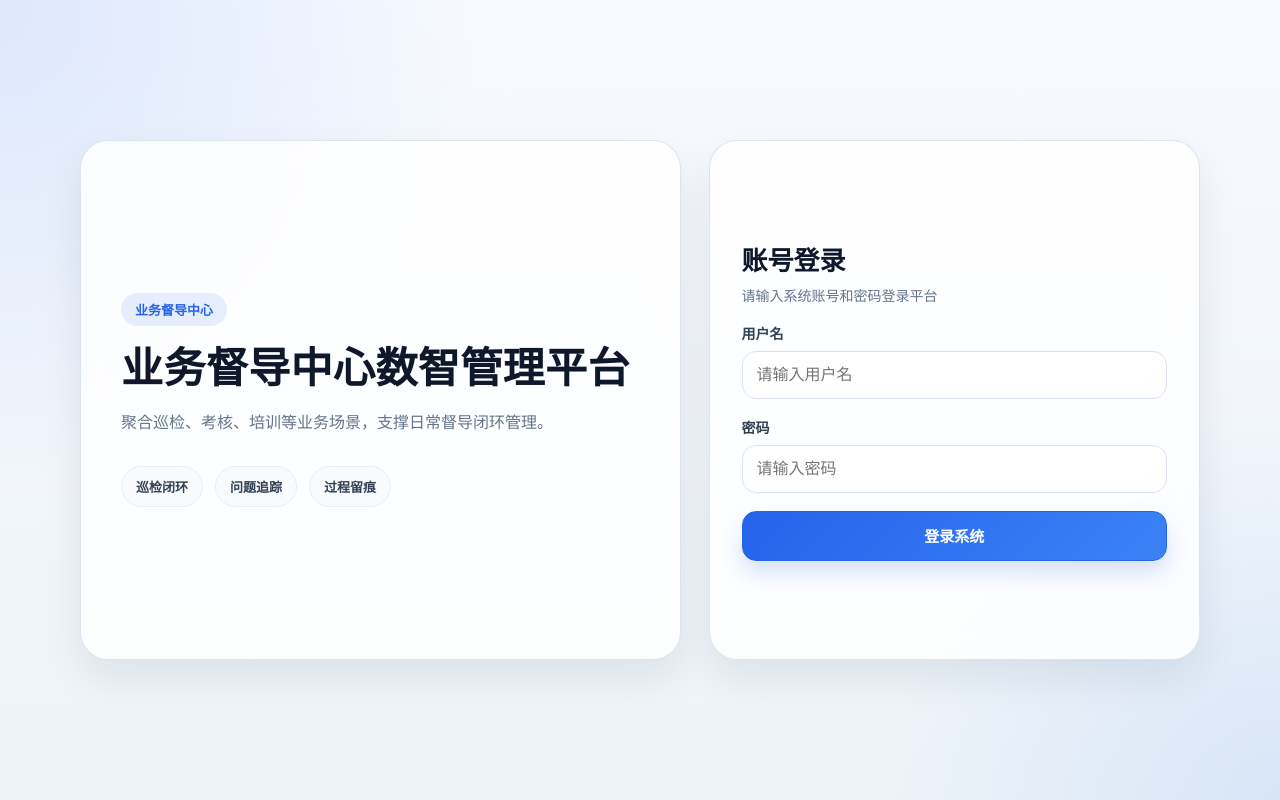
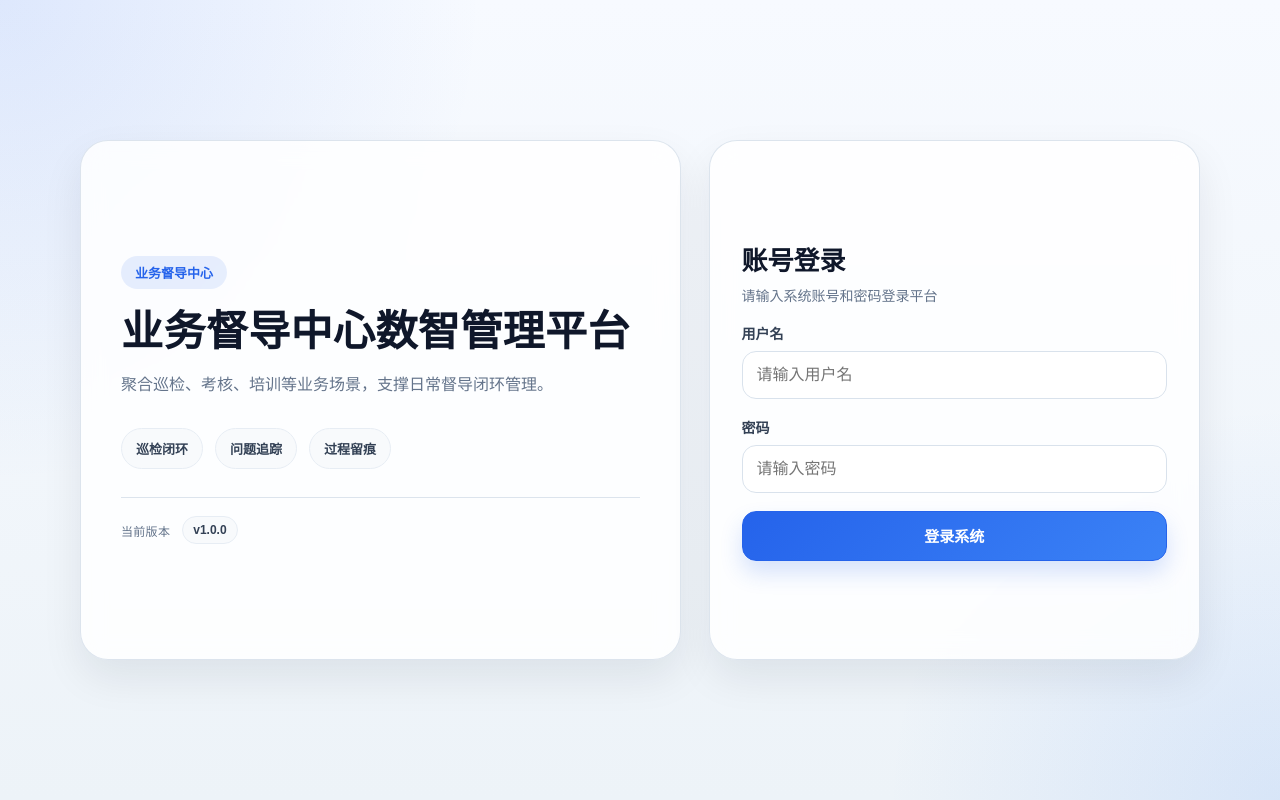
Before and after one commit to HanchengZuo/ywddzx-smart-platform, a Vue app in the folder frontend/: page /login in a window 1280 px wide. Built offline with nearby package versions, Linux system fonts and the light colour scheme.

Commit message:
Add version label to login hero

```diff
--- a/frontend/package.json
+++ b/frontend/package.json
@@ -1,6 +1,6 @@
 {
   "name": "frontend",
-  "version": "0.0.0",
+  "version": "1.0.0",
   "private": true,
   "type": "module",
   "scripts": {
--- a/frontend/src/App.vue
+++ b/frontend/src/App.vue
@@ -9,6 +9,12 @@
           <span>巡检闭环</span>
           <span>问题追踪</span>
           <span>过程留痕</span>
+        </div>
+        <div class="login-hero-footer">
+          <div class="login-version">
+            <span class="login-version-label">当前版本</span>
+            <span class="login-version-value">v{{ appVersion }}</span>
+          </div>
         </div>
       </div>
 
@@ -51,7 +57,7 @@
           <div class="logo-mark">{{ currentRole === 'station_manager' ? '站' : '督' }}</div>
           <div class="logo-texts">
             <div class="logo-title">{{ currentRole === 'station_manager' ? (authState.stationName || '站点账号') : '业务督导中心'
-            }}</div>
+              }}</div>
             <div class="logo-subtitle">{{ currentRole === 'station_manager' ? '站点账号' : '数智管理平台' }}</div>
           </div>
         </div>
@@ -194,6 +200,7 @@
 import { computed, reactive, ref, watch } from 'vue'
 import axios from 'axios'
 import { useRoute, useRouter } from 'vue-router'
+import appPackage from '../package.json'
 
 const router = useRouter()
 const route = useRoute()
@@ -220,6 +227,7 @@ const authState = reactive({
 })
 
 const isLoginPage = computed(() => route.path === '/login')
+const appVersion = appPackage.version || '0.0.0'
 const currentRole = computed(() => authState.role)
 const currentUsername = computed(() => authState.realName || authState.username || '未命名用户')
 const currentRoleLabel = computed(() => {
@@ -455,6 +463,15 @@ textarea {
   color: #334155;
   font-size: 13px;
   font-weight: 700;
+}
+
+.login-hero-footer {
+  margin-top: 28px;
+  padding-top: 18px;
+  border-top: 1px solid rgba(217, 226, 236, 0.9);
+  display: flex;
+  align-items: center;
+  justify-content: flex-start;
 }
 
 .login-card {
@@ -840,6 +857,31 @@ textarea:focus {
   font-weight: 700;
 }
 
+.login-version {
+  display: flex;
+  align-items: center;
+  gap: 12px;
+  flex-wrap: wrap;
+  color: var(--text-sub);
+}
+
+.login-version-label {
+  font-size: 12px;
+  letter-spacing: 0.3px;
+}
+
+.login-version-value {
+  display: inline-flex;
+  align-items: center;
+  padding: 6px 10px;
+  border-radius: 999px;
+  background: #f8fafc;
+  border: 1px solid var(--line-soft);
+  color: #334155;
+  font-size: 12px;
+  font-weight: 700;
+}
+
 @media (max-width: 1100px) {
   .login-shell {
     grid-template-columns: 1fr;
@@ -896,6 +938,11 @@ textarea:focus {
   .login-points span {
     padding: 8px 12px;
     font-size: 12px;
+  }
+
+  .login-hero-footer {
+    margin-top: 20px;
+    padding-top: 14px;
   }
 
   .login-card {
```
